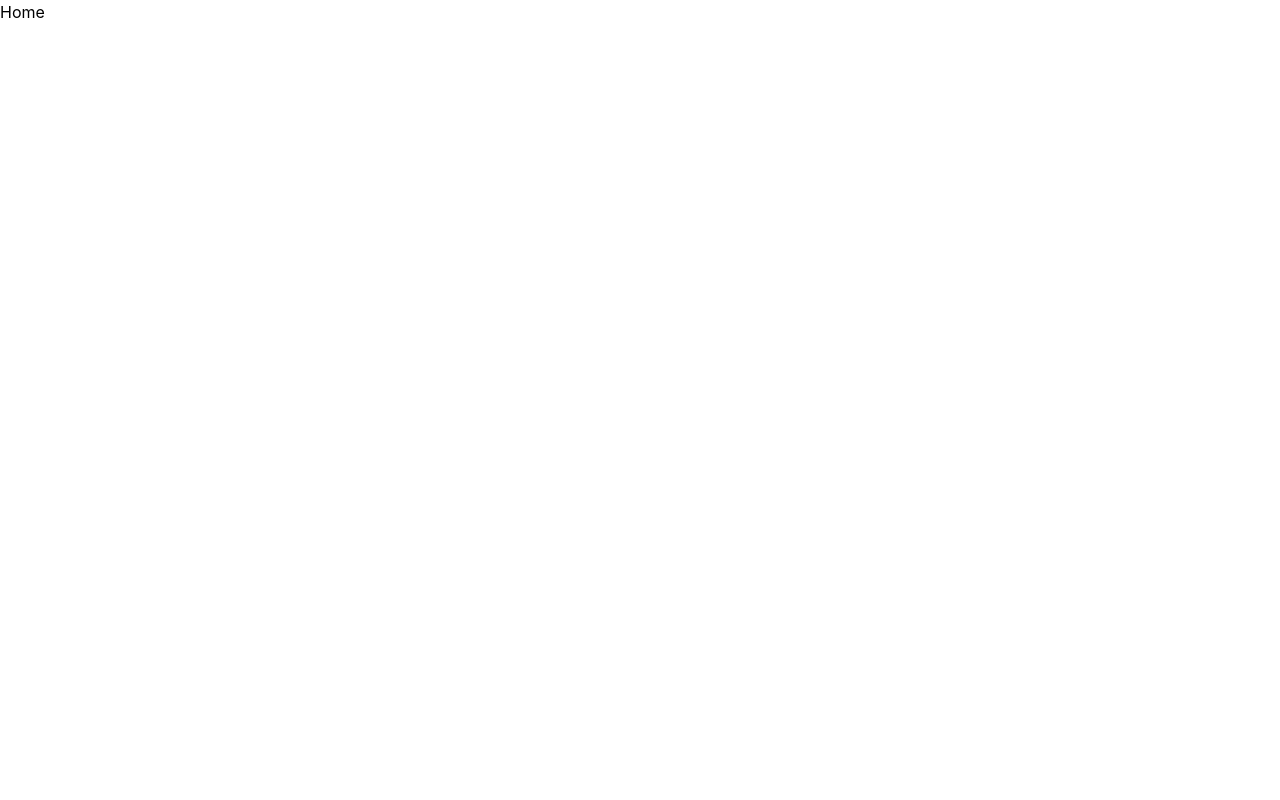
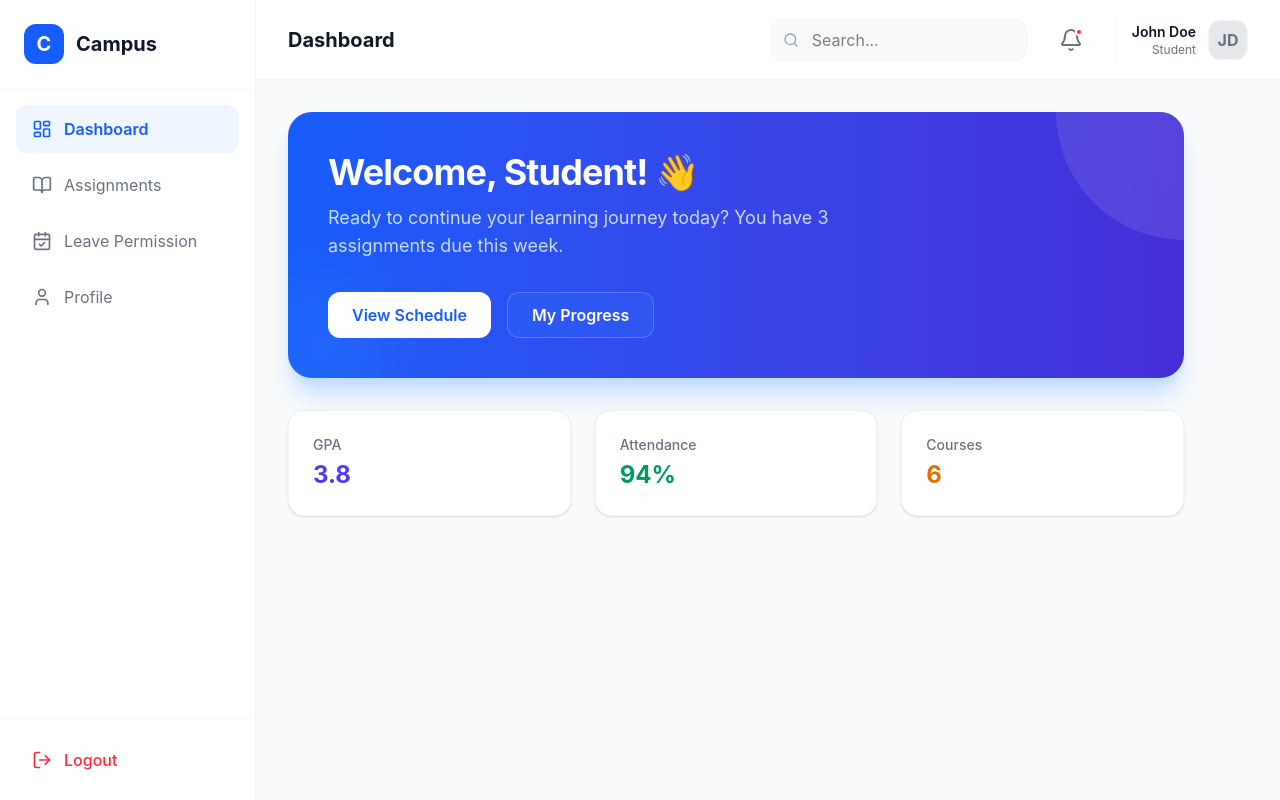
Before and after one commit to muthumuruganharish/Student_management, a React (Vite) app in the folder app/: page / in a window 1280 px wide. Built offline with nearby package versions, Linux system fonts and the light colour scheme.

Commit message:
profile page added

```diff
--- a/app/src/App.jsx
+++ b/app/src/App.jsx
@@ -13,6 +13,7 @@ import StudentEmailVerify from './Pages/Auth/Student/StudentEmailVerify'
 import TeacherVerifyEmail from './Pages/Auth/Teacher/TeacherVerifyEmail'
 import StudentResetPassword from './Pages/Auth/Student/StudentResetPassword'
 import TeacherReset from './Pages/Auth/Teacher/TeacherReset'
+import Profile from './Pages/Pages/Profile'
 
 
 const App = () => {
@@ -36,6 +37,7 @@ const App = () => {
           <Route path="/temail" element={<TeacherVerifyEmail />} />
           <Route path="/reset" element={<StudentResetPassword />} />
           <Route path="/treset" element={<TeacherReset/>} />
+          <Route path="/student-profile" element={<Profile/>}/>
 
 
 
--- /dev/null
+++ b/app/src/Pages/Components/Heading.jsx
@@ -0,0 +1,14 @@
+import React from 'react'
+
+const Heading = ({ role }) => {
+    return (
+        <div>
+            <h1 className="text-3xl font-bold text-gray-900 mb-8">
+                {role}
+            </h1>
+
+        </div>
+    )
+}
+
+export default Heading
--- /dev/null
+++ b/app/src/Pages/Components/ProfileCard.jsx
@@ -0,0 +1,25 @@
+import React from 'react'
+
+const ProfileCard = ({icon:Icon,label,value,color}) => {
+  return (
+    <div>
+
+         <div className="bg-white p-6 rounded-2xl border border-gray-100 shadow-sm flex items-center gap-4">
+
+      <div className={`p-3 ${color} rounded-xl`}>
+        <Icon size={20} />
+      </div>
+
+      <div>
+        <p className="text-sm text-gray-500">{label}</p>
+        <p className="font-semibold text-gray-900">{value}</p>
+      </div>
+
+    </div>
+
+
+    </div>
+  )
+}
+
+export default ProfileCard
--- /dev/null
+++ b/app/src/Pages/Components/ProfileHeader.jsx
@@ -0,0 +1,23 @@
+import React from 'react'
+
+const ProfileHeader = ({ name, department, initials }) => {
+    return (
+        <div>
+            <div className="bg-white rounded-2xl shadow-sm border border-gray-100 p-8 flex items-center gap-6 mb-8">
+
+                <div className="w-24 h-24 bg-blue-100 text-blue-600 flex items-center justify-center rounded-2xl text-3xl font-bold">
+                    {initials}
+                </div>
+
+                <div>
+                    <h2 className="text-2xl font-bold text-gray-900">{name}</h2>
+                    <p className="text-gray-500">{department}</p>
+                </div>
+
+            </div>
+
+        </div>
+    )
+}
+
+export default ProfileHeader
--- a/app/src/Pages/Home.jsx
+++ b/app/src/Pages/Home.jsx
@@ -1,11 +1,140 @@
-import React from 'react'
+import React from 'react';
+import {
+    LayoutDashboard,
+    BookOpen,
+    User,
+    LogOut,
+    Bell,
+    Search,
+    Menu,
+    CalendarCheck
+} from 'lucide-react';
+
+const Sidebar = ({ role = 'student', items }) => (
+    <aside className="w-64 bg-white border-r border-gray-100 flex flex-col h-screen fixed left-0 top-0">
+        <div className="p-6 border-b border-gray-50 flex items-center gap-3">
+            <div className="w-10 h-10 bg-blue-600 rounded-xl flex items-center justify-center text-white font-bold text-xl">
+                C
+            </div>
+            <span className="font-bold text-xl text-gray-900">Campus</span>
+        </div>
+
+        <nav className="flex-1 p-4 space-y-2 overflow-y-auto">
+            {items.map((item, idx) => (
+                <a
+                    key={idx}
+                    href="#"
+                    className={`flex items-center gap-3 px-4 py-3 rounded-xl transition-all duration-200 ${item.active
+                            ? 'bg-blue-50 text-blue-600 font-semibold'
+                            : 'text-gray-500 hover:bg-gray-50 hover:text-gray-900'
+                        }`}
+                >
+                    <item.icon className="w-5 h-5" />
+                    {item.label}
+                </a>
+            ))}
+        </nav>
+
+        <div className="p-4 border-t border-gray-50">
+            <button className="flex items-center gap-3 w-full px-4 py-3 text-red-500 hover:bg-red-50 rounded-xl transition-colors font-medium">
+                <LogOut className="w-5 h-5" />
+                Logout
+            </button>
+        </div>
+    </aside>
+);
+
+const Navbar = ({ title }) => (
+    <header className="h-20 bg-white border-b border-gray-100 flex items-center justify-between px-8 sticky top-0 z-10">
+        <div className="flex items-center gap-4">
+            <button className="lg:hidden p-2 text-gray-500">
+                <Menu className="w-6 h-6" />
+            </button>
+            <h1 className="text-xl font-bold text-gray-900">{title}</h1>
+        </div>
+
+        <div className="flex items-center gap-6">
+            <div className="relative hidden md:block">
+                <Search className="absolute left-3 top-1/2 -translate-y-1/2 w-4 h-4 text-gray-400" />
+                <input
+                    type="text"
+                    placeholder="Search..."
+                    className="pl-10 pr-4 py-2 bg-gray-50 border border-gray-100 rounded-xl focus:outline-none focus:ring-2 focus:ring-blue-100 w-64"
+                />
+            </div>
+            <button className="relative p-2 text-gray-500 hover:bg-gray-50 rounded-full transition-colors">
+                <Bell className="w-6 h-6" />
+                <span className="absolute top-2 right-2 w-2 h-2 bg-red-500 rounded-full border-2 border-white"></span>
+            </button>
+            <div className="flex items-center gap-3 pl-4 border-l border-gray-100">
+                <div className="text-right hidden sm:block">
+                    <p className="text-sm font-semibold text-gray-900">John Doe</p>
+                    <p className="text-xs text-gray-500">Student</p>
+                </div>
+                <div className="w-10 h-10 bg-gray-200 rounded-xl border border-gray-100 flex items-center justify-center text-gray-500 font-bold">
+                    JD
+                </div>
+            </div>
+        </div>
+    </header>
+);
 
 const Home = () => {
-  return (
-    <div>
-      <h1>Home</h1>
-    </div>
-  )
-}
+    const sidebarItems = [
+        { icon: LayoutDashboard, label: 'Dashboard', active: true },
+        { icon: BookOpen, label: 'Assignments' },
+        {icon:CalendarCheck,label:"Leave Permission"},
+        { icon: User, label: 'Profile' },
 
-export default Home
+    ];
+
+    return (
+        <div className="min-h-screen bg-gray-50 flex">
+            <Sidebar items={sidebarItems} />
+
+            <main className="ml-64 flex-1 flex flex-col min-h-screen">
+                <Navbar title="Dashboard" />
+
+                <div className="p-8">
+                    <div className="max-w-4xl">
+                        <div className="bg-gradient-to-r from-blue-600 to-indigo-700 rounded-3xl p-10 text-white shadow-xl shadow-blue-200 mb-8 relative overflow-hidden">
+                            <div className="relative z-10">
+                                <h2 className="text-4xl font-bold mb-3 tracking-tight">Welcome, Student! 👋</h2>
+                                <p className="text-blue-100 text-lg opacity-90 max-w-lg">
+                                    Ready to continue your learning journey today? You have 3 assignments due this week.
+                                </p>
+                                <div className="mt-8 flex gap-4">
+                                    <button className="px-6 py-2.5 bg-white text-blue-600 font-semibold rounded-xl hover:bg-blue-50 transition-colors">
+                                        View Schedule
+                                    </button>
+                                    <button className="px-6 py-2.5 bg-blue-500/20 backdrop-blur-md border border-white/20 text-white font-semibold rounded-xl hover:bg-white/10 transition-colors">
+                                        My Progress
+                                    </button>
+                                </div>
+                            </div>
+                            {/* Decorative elements */}
+                            <div className="absolute top-0 right-0 w-64 h-64 bg-white/10 rounded-full translate-x-1/2 -translate-y-1/2 backdrop-blur-3xl"></div>
+                            <div className="absolute bottom-0 left-0 w-32 h-32 bg-blue-400/20 rounded-full -translate-x-1/4 translate-y-1/4 blur-2xl"></div>
+                        </div>
+
+                        <div className="grid grid-cols-1 md:grid-cols-3 gap-6">
+                            {[
+                                { label: 'GPA', value: '3.8', color: 'text-indigo-600', bg: 'bg-indigo-50' },
+                                { label: 'Attendance', value: '94%', color: 'text-emerald-600', bg: 'bg-emerald-50' },
+                                { label: 'Courses', value: '6', color: 'text-amber-600', bg: 'bg-amber-50' },
+                            ].map((stat, i) => (
+                                <div key={i} className="bg-white p-6 rounded-2xl border border-gray-100 shadow-sm">
+                                    <p className="text-gray-500 text-sm font-medium mb-1">{stat.label}</p>
+                                    <p className={`text-2xl font-bold ${stat.color}`}>{stat.value}</p>
+                                </div>
+                            ))}
+                        </div>
+                    </div>
+                </div>
+            </main>
+        </div>
+    );
+};
+
+export default Home;
+export { Sidebar, Navbar };
--- /dev/null
+++ b/app/src/Pages/Pages/Profile.jsx
@@ -0,0 +1,55 @@
+import React from 'react'
+import { Mail, GraduationCap, Hash, User } from "lucide-react";
+import ProfileHeader from '../Components/ProfileHeader';
+import ProfileCard from '../Components/ProfileCard';
+import Heading from '../Components/Heading';
+
+const Profile = () => {
+    return (
+        <div className="min-h-screen bg-gray-50 p-8">
+            <Heading
+                role="Student Profile"
+            />
+              <ProfileHeader
+                    name="hari"
+                    department="IT"
+                    initials="H"
+
+                />
+            <div className="grid md:grid-cols-2 lg:grid-cols-4 gap-6">
+
+                <ProfileCard
+                    icon={Hash}
+                    label="Register Number"
+                    value="21CSE045"
+                    color="bg-blue-50 text-blue-600"
+                />
+
+                <ProfileCard
+                    icon={Mail}
+                    label="Email"
+                    value="student@email.com"
+                    color="bg-indigo-50 text-indigo-600"
+                />
+
+                <ProfileCard
+                    icon={GraduationCap}
+                    label="Department"
+                    value="CSE"
+                    color="bg-purple-50 text-purple-600"
+                />
+
+                <ProfileCard
+                    icon={User}
+                    label="CGPA"
+                    value="8.6"
+                    color="bg-green-50 text-green-600"
+                />
+
+            </div>
+
+        </div>
+    )
+}
+
+export default Profile
```
